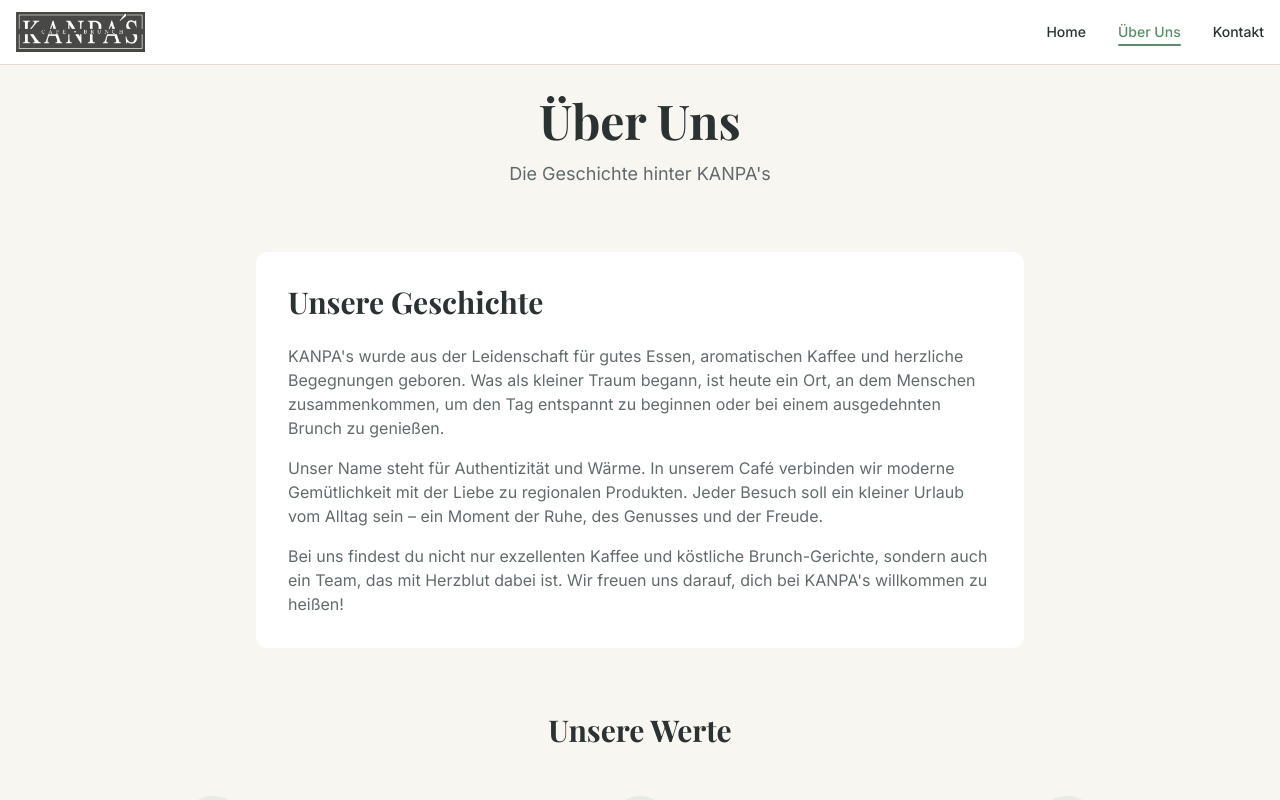
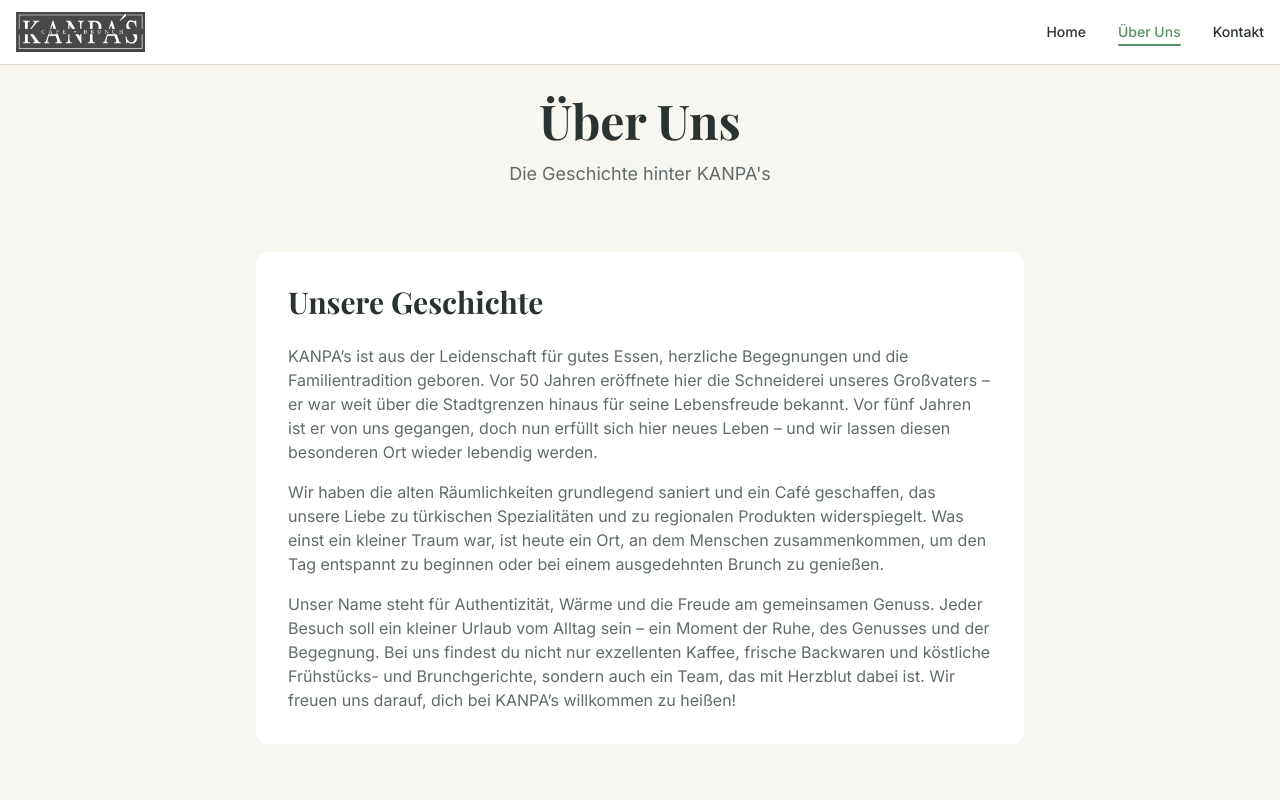
Before and after one commit to avn-dev/kanpas-cozy-corner, a React (Vite) app: page /about in a window 1280 px wide. Shown: the top 800 px of the page. Built offline with nearby package versions, Linux system fonts and the light colour scheme; the HTML template or start-up script is replaced by a standard one.

Commit message:
preis changes

```diff
--- a/src/pages/About.tsx
+++ b/src/pages/About.tsx
@@ -48,21 +48,13 @@ const About = () => {
               </h2>
               <div className="space-y-4 text-muted-foreground">
                 <p>
-                  KANPA's wurde aus der Leidenschaft für gutes Essen, aromatischen Kaffee und
-                  herzliche Begegnungen geboren. Was als kleiner Traum begann, ist heute ein Ort,
-                  an dem Menschen zusammenkommen, um den Tag entspannt zu beginnen oder bei einem
-                  ausgedehnten Brunch zu genießen.
+                  KANPA’s ist aus der Leidenschaft für gutes Essen, herzliche Begegnungen und die Familientradition geboren. Vor 50 Jahren eröffnete hier die Schneiderei unseres Großvaters – er war weit über die Stadtgrenzen hinaus für seine Lebensfreude bekannt. Vor fünf Jahren ist er von uns gegangen, doch nun erfüllt sich hier neues Leben – und wir lassen diesen besonderen Ort wieder lebendig werden.
                 </p>
                 <p>
-                  Unser Name steht für Authentizität und Wärme. In unserem Café verbinden wir
-                  moderne Gemütlichkeit mit der Liebe zu regionalen Produkten. Jeder Besuch soll
-                  ein kleiner Urlaub vom Alltag sein – ein Moment der Ruhe, des Genusses und der
-                  Freude.
+                  Wir haben die alten Räumlichkeiten grundlegend saniert und ein Café geschaffen, das unsere Liebe zu türkischen Spezialitäten und zu regionalen Produkten widerspiegelt. Was einst ein kleiner Traum war, ist heute ein Ort, an dem Menschen zusammenkommen, um den Tag entspannt zu beginnen oder bei einem ausgedehnten Brunch zu genießen.
                 </p>
                 <p>
-                  Bei uns findest du nicht nur exzellenten Kaffee und köstliche Brunch-Gerichte,
-                  sondern auch ein Team, das mit Herzblut dabei ist. Wir freuen uns darauf, dich
-                  bei KANPA's willkommen zu heißen!
+                  Unser Name steht für Authentizität, Wärme und die Freude am gemeinsamen Genuss. Jeder Besuch soll ein kleiner Urlaub vom Alltag sein – ein Moment der Ruhe, des Genusses und der Begegnung. Bei uns findest du nicht nur exzellenten Kaffee, frische Backwaren und köstliche Frühstücks- und Brunchgerichte, sondern auch ein Team, das mit Herzblut dabei ist. Wir freuen uns darauf, dich bei KANPA’s willkommen zu heißen!
                 </p>
               </div>
             </div>
```
